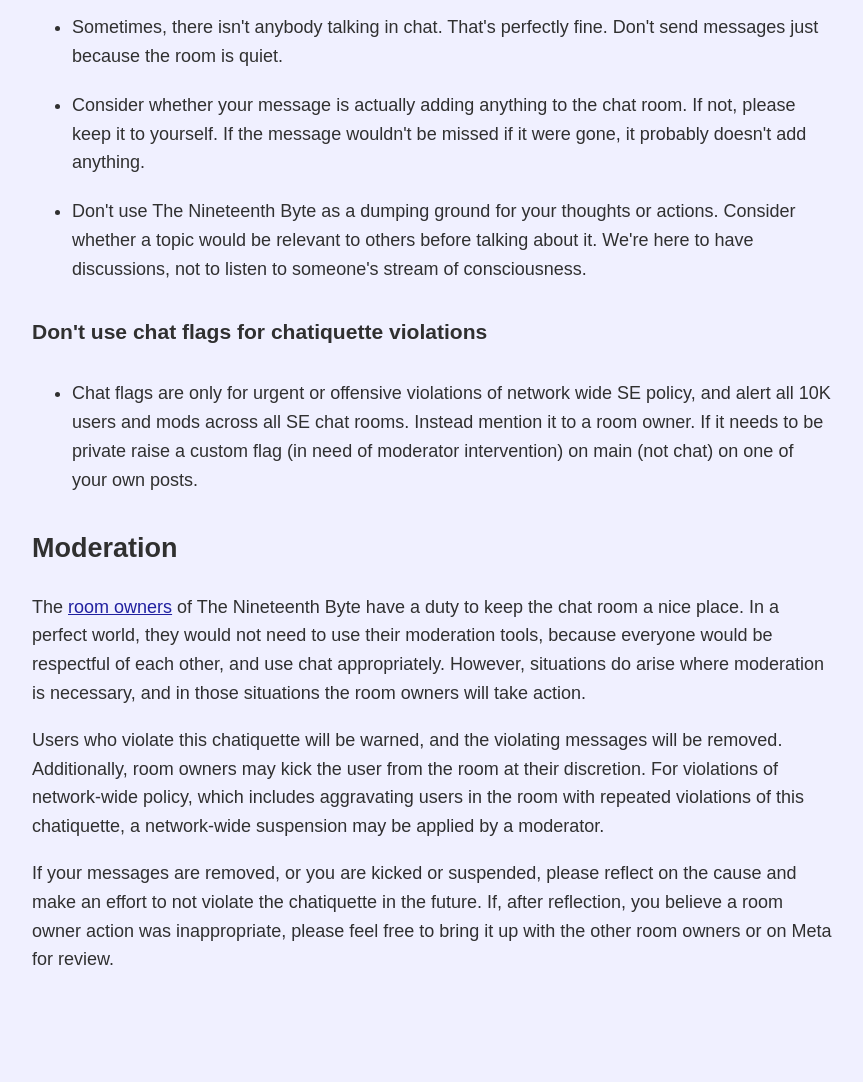
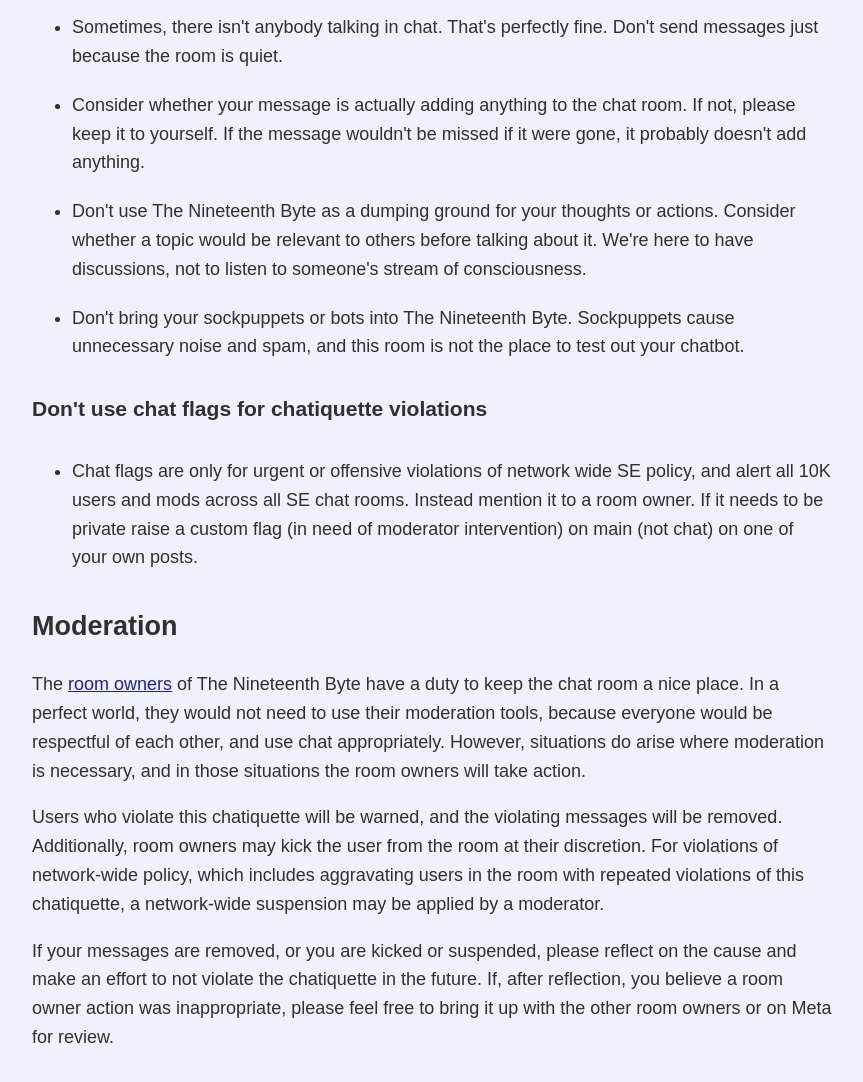
Before and after one commit to ppcg/ppcg.github.io, a plain HTML site: page chatiquette/index.html in a window 1280 px wide. Shown: the part 1637-2719 px from the top of the page, without its empty margins (208-1071 px from the left). Before the commit the page ends 2651 px from the top, so only its background shows below. Drawn offline with Linux system fonts and the light colour scheme.

Commit message:
Add guideline about sockpuppets and chatbots

```diff
--- a/chatiquette/index.html
+++ b/chatiquette/index.html
@@ -52,6 +52,8 @@
 <li>Consider whether your message is actually adding anything to the chat room. If not, please keep it to yourself. If the message wouldn't be missed if it were gone, it probably doesn't add anything.</li>
 
 <li>Don't use The Nineteenth Byte as a dumping ground for your thoughts or actions. Consider whether a topic would be relevant to others before talking about it. We're here to have discussions, not to listen to someone's stream of consciousness.</li>
+
+<li>Don't bring your sockpuppets or bots into The Nineteenth Byte. Sockpuppets cause unnecessary noise and spam, and this room is not the place to test out your chatbot.</li>
 </ul>
 
 <h3 id="dontusechatflagsforchatiquetteviolations">Don't use chat flags for chatiquette violations</h3>
```
